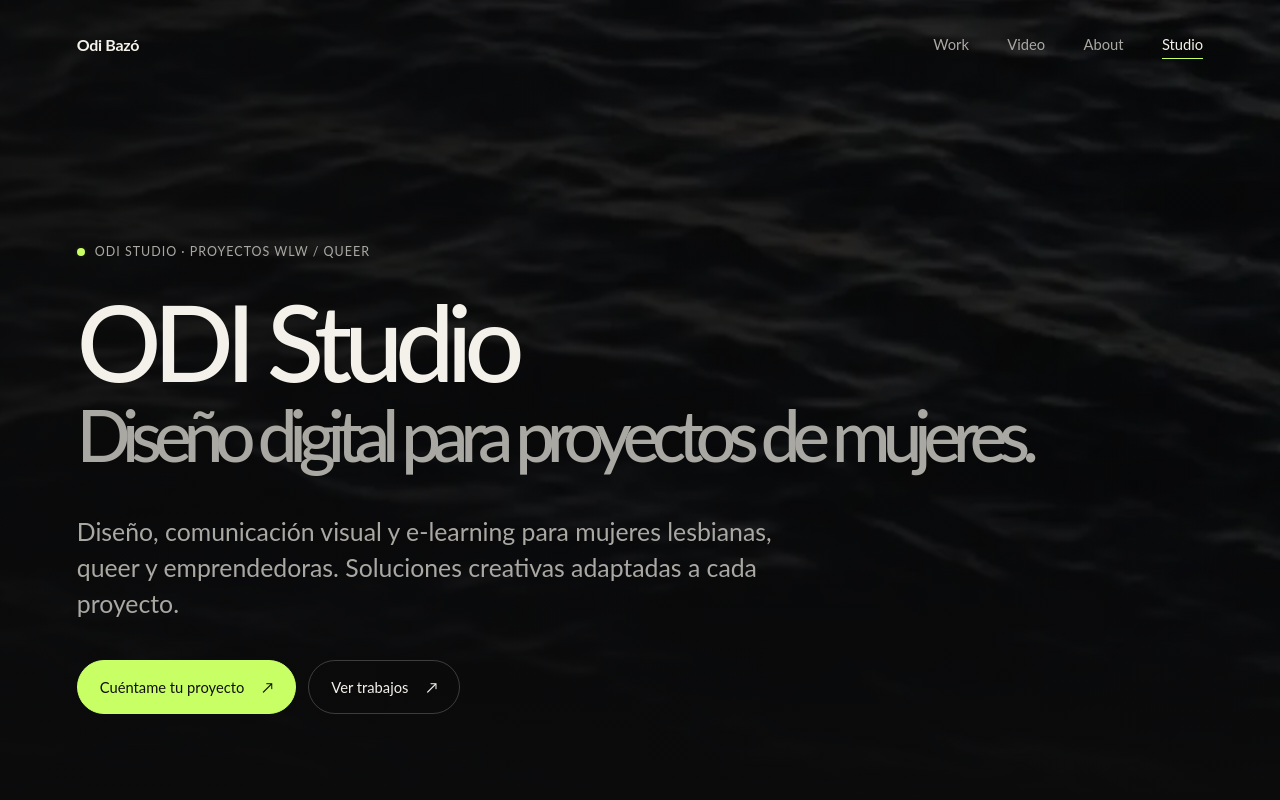
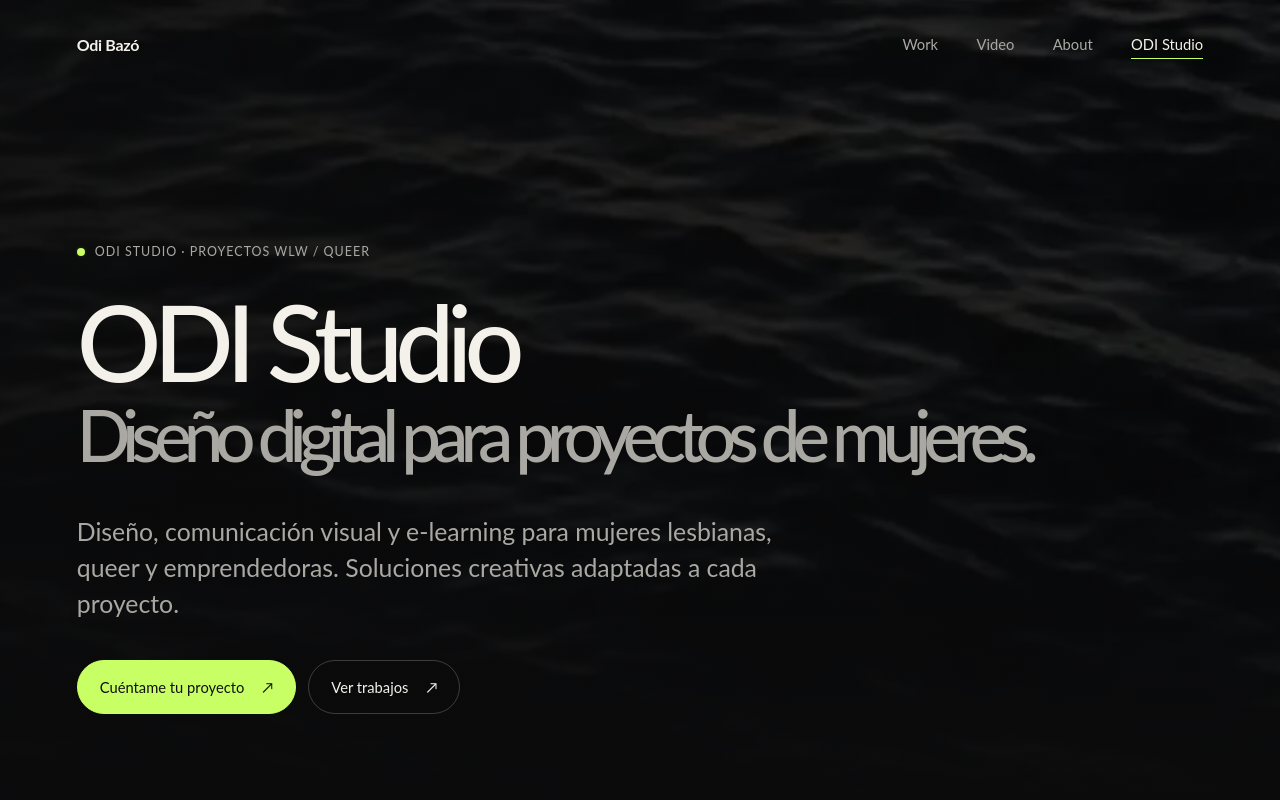
Before and after one commit to odibazo/portfolio, a Next.js app: page /odi-studio in a window 1280 px wide. Shown: the top 800 px of the page. Built offline with nearby package versions, Linux system fonts and the light colour scheme.

Commit message:
refine: use full ODI Studio label in navigation

```diff
--- a/pages/odi-studio.js
+++ b/pages/odi-studio.js
@@ -49,7 +49,7 @@ export default function OdiStudio() {
             <Link href="/#work">Work</Link>
             <Link href="/#video">Video</Link>
             <Link href="/#about">About</Link>
-            <Link href="/odi-studio" aria-current="page" className={studio.activeNav}>Studio</Link>
+            <Link href="/odi-studio" aria-current="page" className={studio.activeNav}>ODI Studio</Link>
           </nav>
         </header>
 
```
